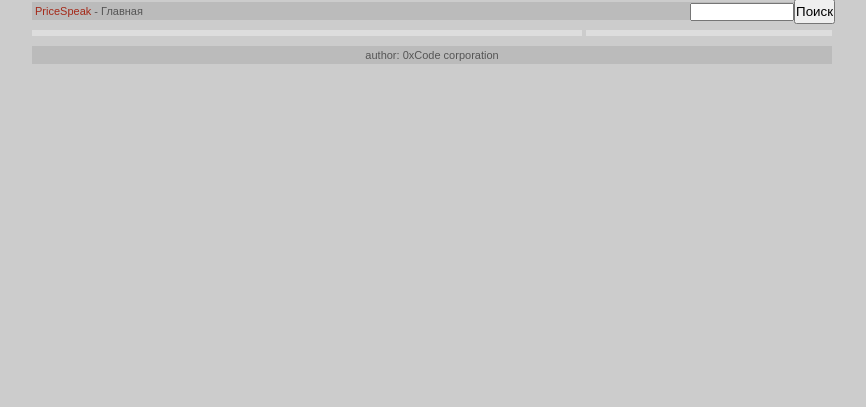
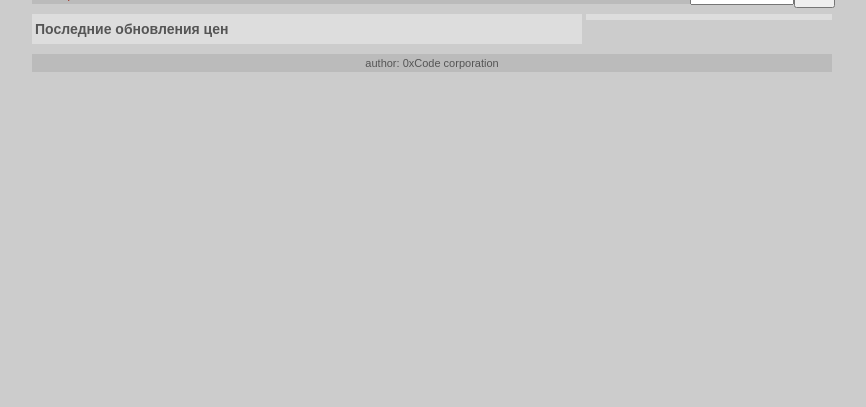
Before and after one commit to GunioRobot/price, a Django app: template templates/price/trade_list.html in a window 1280 px wide. Shown: the part 355-762 px from the top of the page, without its empty margins (208-1074 px from the left). Run offline with Django 3.2, Linux system fonts and the light colour scheme; the template is opened without the code that fills it, so the values that code supplies are empty; parts of the project's set-up code (start-up, migrations or seed data) failed here and were passed over; some libraries are stand-ins or nearby versions.

Commit message:
templates: fix page topics

```diff
--- a/templates/base.html
+++ b/templates/base.html
@@ -7,7 +7,6 @@
 <meta http-equiv="Content-Type" content="text/html; charset=UTF-8" />
 
 <script type="text/javascript" src="/media/js/jquery.min.js"></script>
-
 <script type="text/javascript" src="/media/js/jquery.bgiframe.min.js"></script>
 <script type="text/javascript" src="/media/js/jquery.autocomplete.min.js"></script>
 <link rel="stylesheet" type="text/css" href="/media/js/jquery.autocomplete.css" />
@@ -30,7 +29,7 @@
     }
 
     #header {
-
+        margin:0 auto 5px;
     }
 
     #menu {
@@ -76,6 +75,11 @@
         color: #a52919;
         text-decoration: none;
     }
+
+    h1 {
+        font-size: 14px;
+        margin: 4px auto 4px;
+    }
 </style>
 
 {% block head %}{% endblock %}
@@ -86,7 +90,7 @@
 <div id=container>
 
 <div id=header>
-    <h1><img src="/media/price.png">PriceSpeak</h1>
+    <span style="font-size:22px; font-weight:bold; margin-bottom:15px;"><img src="/media/price.png">PriceSpeak</span>
 </div>
 
 <div id=menu>
--- a/templates/price/trade_add.html
+++ b/templates/price/trade_add.html
@@ -48,6 +48,7 @@
     });
 </script>
 
+<h1>Добавить новую цену/покупку</h1>
 
 <form action="/trade/add/" method="post">{% csrf_token %}
 <table>
--- a/templates/price/trade_list.html
+++ b/templates/price/trade_list.html
@@ -15,6 +15,16 @@
 {% endblock %}
 
 {% block content %}
+
+{% if is_profile %}
+    <h1>Ваши последние добавления</h1>
+{% endif %}
+{% if goods1 %}
+    <h1>Последние цены для продукта: {{ goods1.title }}</h1>
+{% endif %}
+{% if not is_profile and not goods1 %}
+    <h1>Последние обновления цен</h1>
+{% endif %}
 
 <table>
 
```
